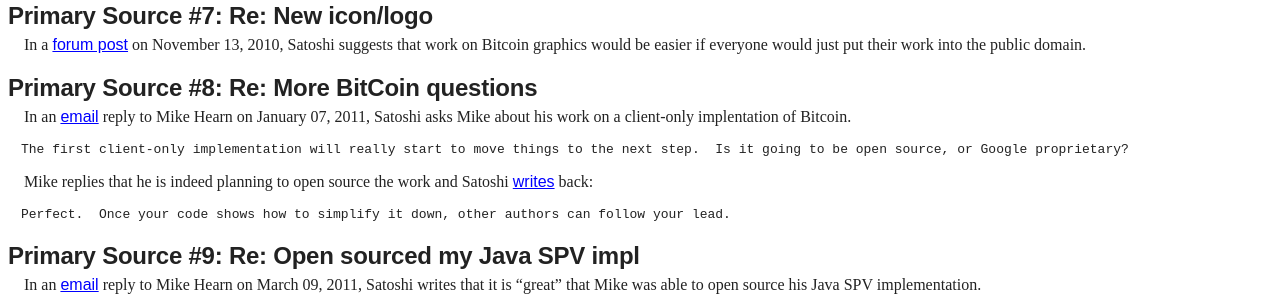
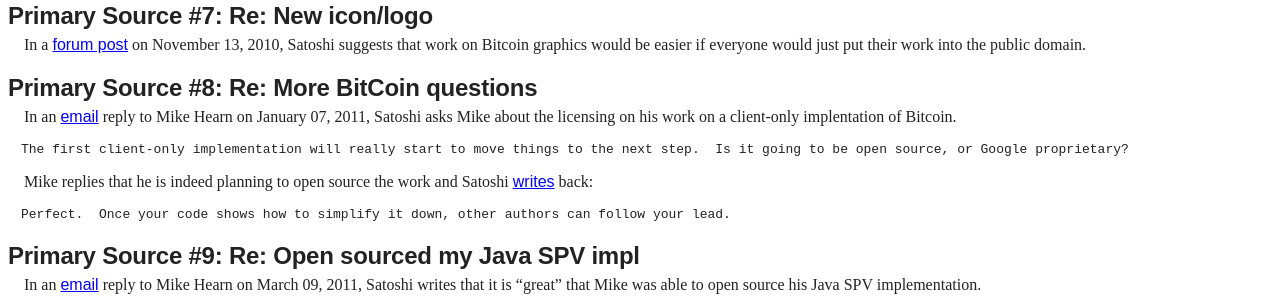
Before and after one commit to wakgill/deryk, a Jekyll site: the page built from _posts/2021-01-25-satoshi-ip.md, in a window 1280 px wide. Shown: the part 1102-1402 px from the top of the page. Built offline with Jekyll 4.4.1, drawn with Linux system fonts in a browser that asks for light colours.

Commit message:
Update 2021-01-25-satoshi-ip.md

````diff
--- a/_posts/2021-01-25-satoshi-ip.md
+++ b/_posts/2021-01-25-satoshi-ip.md
@@ -74,7 +74,7 @@
 
 ## Primary Source #8: Re: More BitCoin questions
 
-In an [email](https://wakgill.github.io/bitcoin-archive/docs/emails/mike-hearn/10/#selection-27.423-2.8) reply to Mike Hearn on January 07, 2011, Satoshi asks Mike about his work on a client-only implentation of Bitcoin.
+In an [email](https://wakgill.github.io/bitcoin-archive/docs/emails/mike-hearn/10/#selection-27.423-2.8) reply to Mike Hearn on January 07, 2011, Satoshi asks Mike about the licensing on his work on a client-only implentation of Bitcoin.
 
 ```
 The first client-only implementation will really start to move things to the next step.  Is it going to be open source, or Google proprietary?
````
